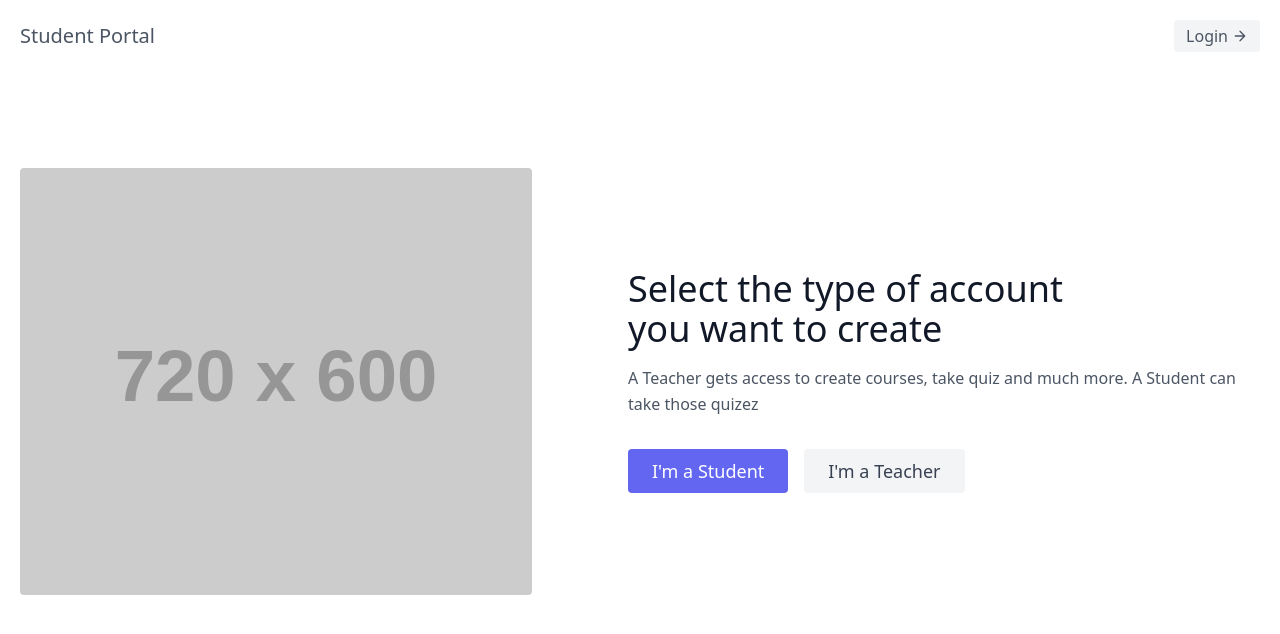
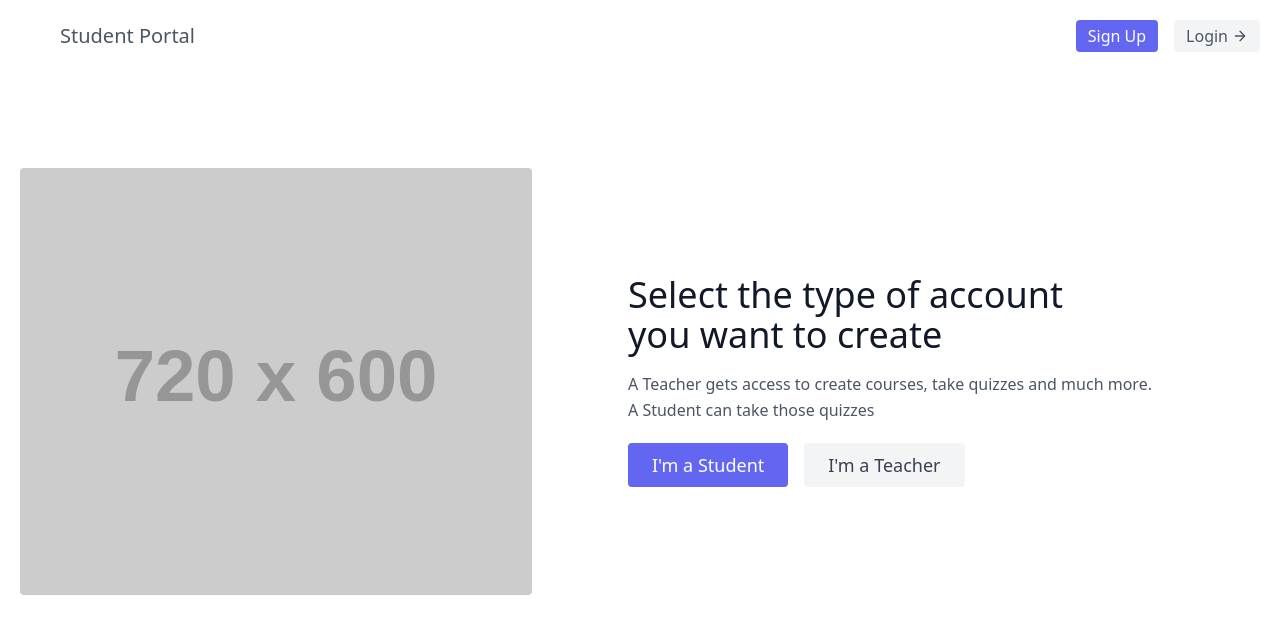
Before and after one commit to tsg-asya/student-portal, a Django app: page /accounts/signup/ in a window 1280 px wide. Shown: the top 634 px of the page. Run offline with Django 3.2, Linux system fonts and the light colour scheme; grey boxes labelled with a size stand in for pictures from a placeholder-image service; some libraries are stand-ins or nearby versions.

Commit message:
layout change

```diff
--- a/templates/base.html
+++ b/templates/base.html
@@ -13,11 +13,11 @@
 <style>
 </style>
 <body>
-    <div class="max-w-7xl mx-auto">
+    {% if not user.is_authenticated %}
         {% include 'navbar.html' %}
+    {% endif %}
         {% block content %}
         {% endblock content %}
-    </div>
 
 </body>
 </html>
--- a/templates/navbar.html
+++ b/templates/navbar.html
@@ -2,7 +2,7 @@
 
 <header class="text-gray-600 body-font">
   <div class="container mx-auto flex flex-wrap p-5 flex-col md:flex-row items-center">
-    <a class="flex title-font font-medium items-center text-gray-900 mb-4 md:mb-0">
+    <a class="flex title-font font-medium items-center text-gray-900 mb-4 ml-10 md:mb-0">
       <a href="/"><span class="ml text-xl text-black-400">Student Portal</span></a>
     </a>
     <nav class="md:ml-auto flex flex-wrap items-center text-base justify-center">
@@ -22,6 +22,8 @@
         </svg>
       </a>
     {% else %}
+    <a href="{% url 'signup' %}" class="inline-flex items-center bg-indigo-500 border-0 py-1 px-3 focus:outline-none hover:bg-indigo-600 rounded text-white mt-4 md:mt-0 mr-4">Sign Up
+    </a>
     <a href="{% url 'login' %}" class="inline-flex items-center bg-gray-100 border-0 py-1 px-3 focus:outline-none hover:bg-gray-200 rounded text-base mt-4 md:mt-0">Login
       <svg fill="none" stroke="currentColor" stroke-linecap="round" stroke-linejoin="round" stroke-width="2" class="w-4 h-4 ml-1" viewBox="0 0 24 24">
         <path d="M5 12h14M12 5l7 7-7 7"></path>
--- a/templates/registration/signup.html
+++ b/templates/registration/signup.html
@@ -4,6 +4,7 @@
 {% block title %}- SignUp{% endblock title %}
 
 {% block content %}
+<div class="max-w-7xl mx-auto">
     <section class="text-gray-600 body-font">
         <div class="container mx-auto flex px-5 py-24 md:flex-row flex-col items-center">
         <div class="lg:max-w-lg lg:w-full md:w-1/2 w-5/6 mb-10 md:mb-0">
@@ -13,7 +14,8 @@
             <h1 class="title-font sm:text-4xl text-3xl mb-4 font-medium text-gray-900">Select the type of account
             <br class="hidden lg:inline-block">you want to create
             </h1>
-        <p class="mb-8 leading-relaxed">A Teacher gets access to create courses, take quiz and much more. A Student can take those quizez</p>
+            <p class="mb-5 leading-relaxed">A Teacher gets access to create courses, take quizzes and much more. <br/>
+                A Student can take those quizzes</p>
             <div class="flex justify-center">
             <button class="inline-flex text-white bg-indigo-500 border-0 py-2 px-6 focus:outline-none hover:bg-indigo-600 rounded text-lg"><a href="{% url 'student_signup' %}">I'm a Student</a></button>
             <button class="ml-4 inline-flex text-gray-700 bg-gray-100 border-0 py-2 px-6 focus:outline-none hover:bg-gray-200 rounded text-lg"><a href="{% url 'teacher_signup' %}">I'm a Teacher</a></button>
@@ -21,4 +23,5 @@
         </div>
         </div>
     </section>
+</div>
 {% endblock content %}
```
Lines whose indentation alone changed are shown as unchanged.
